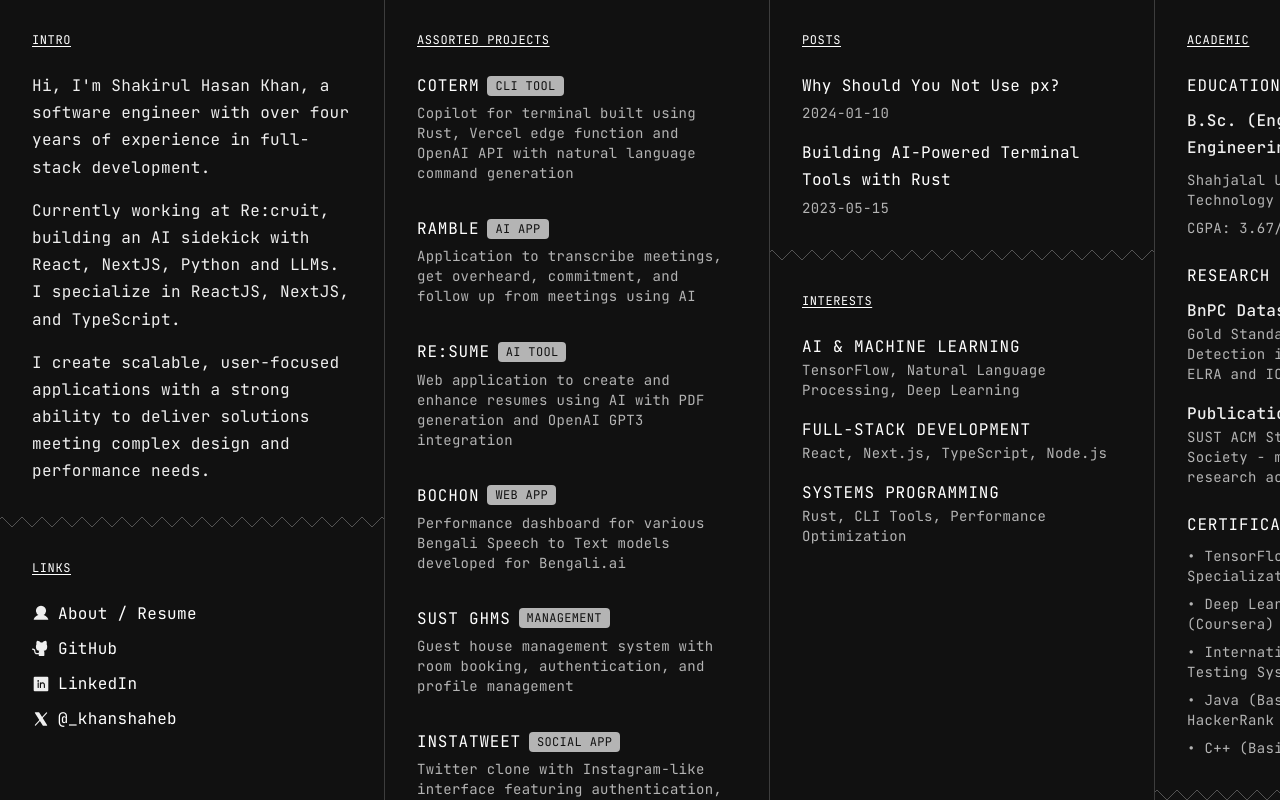
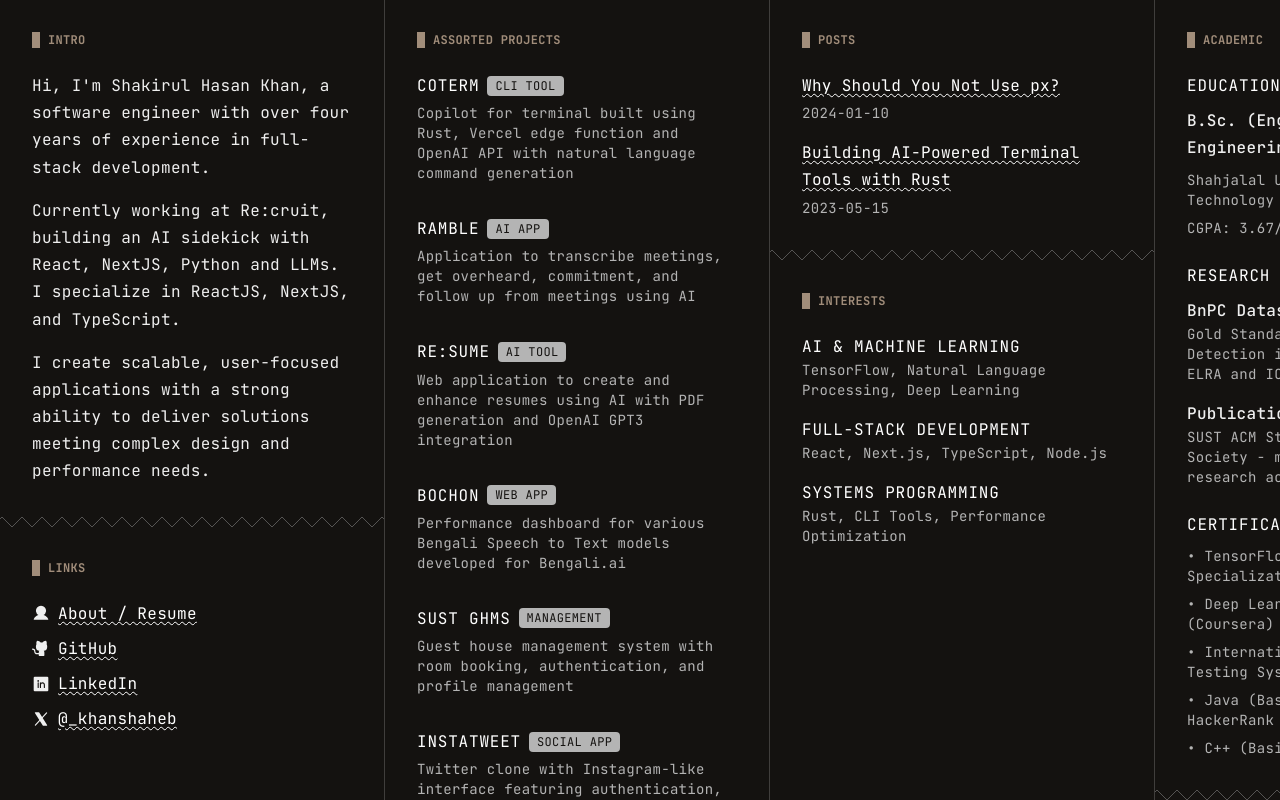
Before and after one commit to KhanShaheb34/portfolio, a Next.js app: page / in a window 1280 px wide. Built offline with nearby package versions, Linux system fonts and the light colour scheme.

Commit message:
Update global styles to adjust background color and enhance link styling with wavy underlines. Refactor Section component to replace h1 with p for improved semantic structure and accessibility.

```diff
--- a/src/app/globals.css
+++ b/src/app/globals.css
@@ -3,7 +3,7 @@
 
 :root {
   --white: #fff;
-  --background: #111111;
+  --background: #141210;
   --foreground: #efefef;
   --muted: #b4b4b4;
   --border: #201e18;
@@ -15,6 +15,7 @@
   --color-foreground: var(--foreground);
   --color-muted: var(--muted);
   --color-border: var(--border);
+  --color-accent: var(--accent);
   --font-sans: var(--font-inter);
   --font-mono: var(--font-jetbrains-mono);
 }
@@ -53,6 +54,12 @@ h6 {
 a {
   color: var(--white);
   transition: color 0.2s ease;
+  text-decoration: underline;
+  /* wavy underline */
+  text-decoration-style: wavy;
+  /* text-decoration-color: var(--accent); */
+  text-decoration-thickness: 0.5px;
+  text-underline-offset: 2px;
 }
 
 a:hover {
--- a/src/components/Section.tsx
+++ b/src/components/Section.tsx
@@ -9,13 +9,13 @@ export default function Section({ title, children }: SectionProps) {
   return (
     <div className="flex-1 p-8">
       <div className="space-y-6">
-        <h1
+        <p
           className={
-            'font-bold text-muted text-xs uppercase underline decoration-1 underline-offset-2'
+            'border-accent/60 border-l-8 pl-2 font-bold text-accent/60 text-xs uppercase'
           }
         >
           {title}
-        </h1>
+        </p>
         {children}
       </div>
     </div>
```
